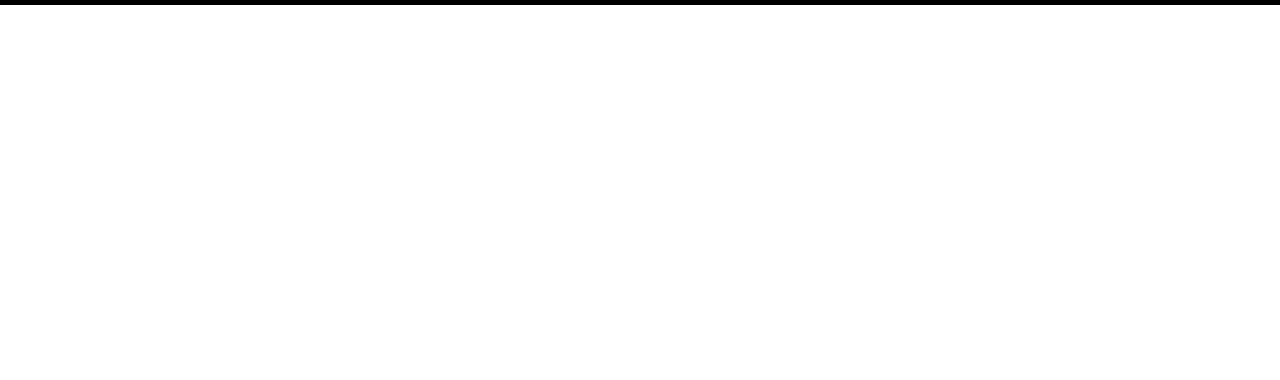
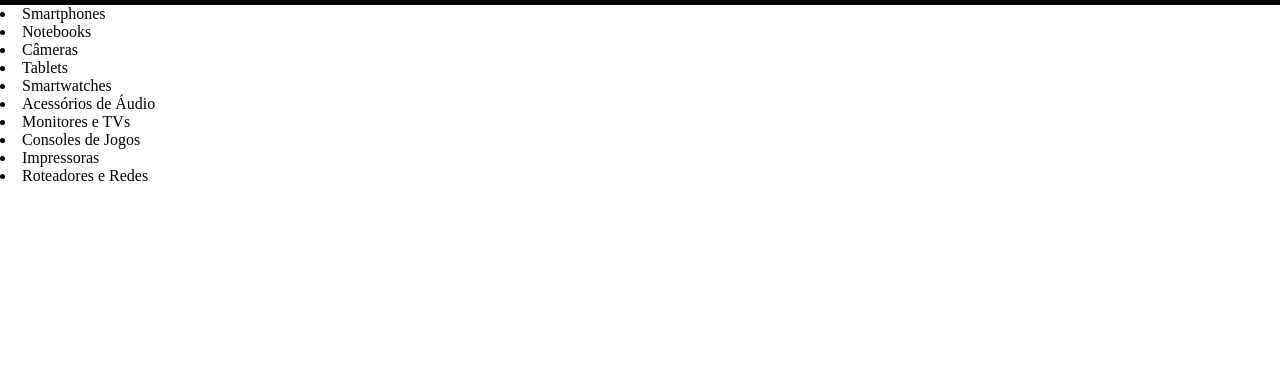
Before and after one commit to GabrielMoraes4299/GG_TECH_HUB, a Flask app: page / in a window 1280 px wide. Shown: the part 55-435 px from the top of the page. Run offline with Flask 3, Linux system fonts and the light colour scheme; some web fonts are replaced.

Commit message:
Adição de um menu na página de rodapé e cabecalho

```diff
--- a/Static/cabecalho-rodape.css
+++ b/Static/cabecalho-rodape.css
@@ -10,7 +10,8 @@
 
 /* --------------------------------------- FORMATAÇÃO DO CABEÇALHO --------------------------------------- */
 .container-header{
-    display: flex;align-items: center;
+    display: flex;
+    align-items: center;
     width: 100vw;
     height: 60px;
     background-color: rgb(0, 0, 0);
@@ -25,8 +26,9 @@
     background-color: rgb(58, 58, 58);
 }
 
-.container-header__menu{
+.container-header__info{
     display: flex;
+    flex-wrap: wrap;
     align-items: center;
     justify-content: space-around;
     list-style: none;
@@ -34,26 +36,25 @@
     font-family: "Poetsen One", sans-serif;
     font-weight: 400;
     font-style: normal;
-
 }
 
-.container-header__menu li{
+.container-header__info li{
     display: flex;
     align-items: center;
     gap: 10px;
     font-size: 40px;
 }
 
-.container-header__menu li a{
+.container-header__info li a{
     font-size: 20px;
     text-decoration: none;
 }
 
-.container-header__menu li a:hover{
+.container-header__info li a:hover{
     color: rgb(71, 71, 255);
 }
 
-.container-header__menu li button{
+.container-header__info li button{
     height: 30px;
     padding: 10px;
     border: none;
@@ -62,6 +63,11 @@
     border-radius: 20px;
     font-weight: 700;
     cursor: pointer;
+}
+
+.container-header__menu{
+    width: 100vw;
+    background-color: blue;
 }
 
 /* --------------------------------------- FORMATAÇÃO DO RODAPÉ --------------------------------------- */
--- a/Templates/cabecalho-rodape.html
+++ b/Templates/cabecalho-rodape.html
@@ -13,13 +13,25 @@
     <header>
         <div class="container-header">
             <img class="container-header__logo" src="" alt="Logo do Site">
-            <ul class="container-header__menu">
+            <ul class="container-header__info">
                 <li><a href="/sobre-nos">SOBRE NÓS</a></li>
                 <li><a href="/fale-conosco">FALE CONOSCO</a></li>
                 <li><a href="/perguntas-frequentes">PERGUNTAS FREQUENTES</a></li>
                 <li><button>Crie a sua conta ou faça login</button></li>
             </ul>
         </div>
+        </ul class="container-header__menu">
+            <li>Smartphones</li>
+            <li>Notebooks</li>
+            <li>Câmeras</li>
+            <li>Tablets</li>
+            <li>Smartwatches</li>
+            <li>Acessórios de Áudio</li>
+            <li>Monitores e TVs</li>
+            <li>Consoles de Jogos</li>
+            <li>Impressoras</li>
+            <li>Roteadores e Redes</li>
+        <ul>
     </header>
         {% block content %}
 
```
